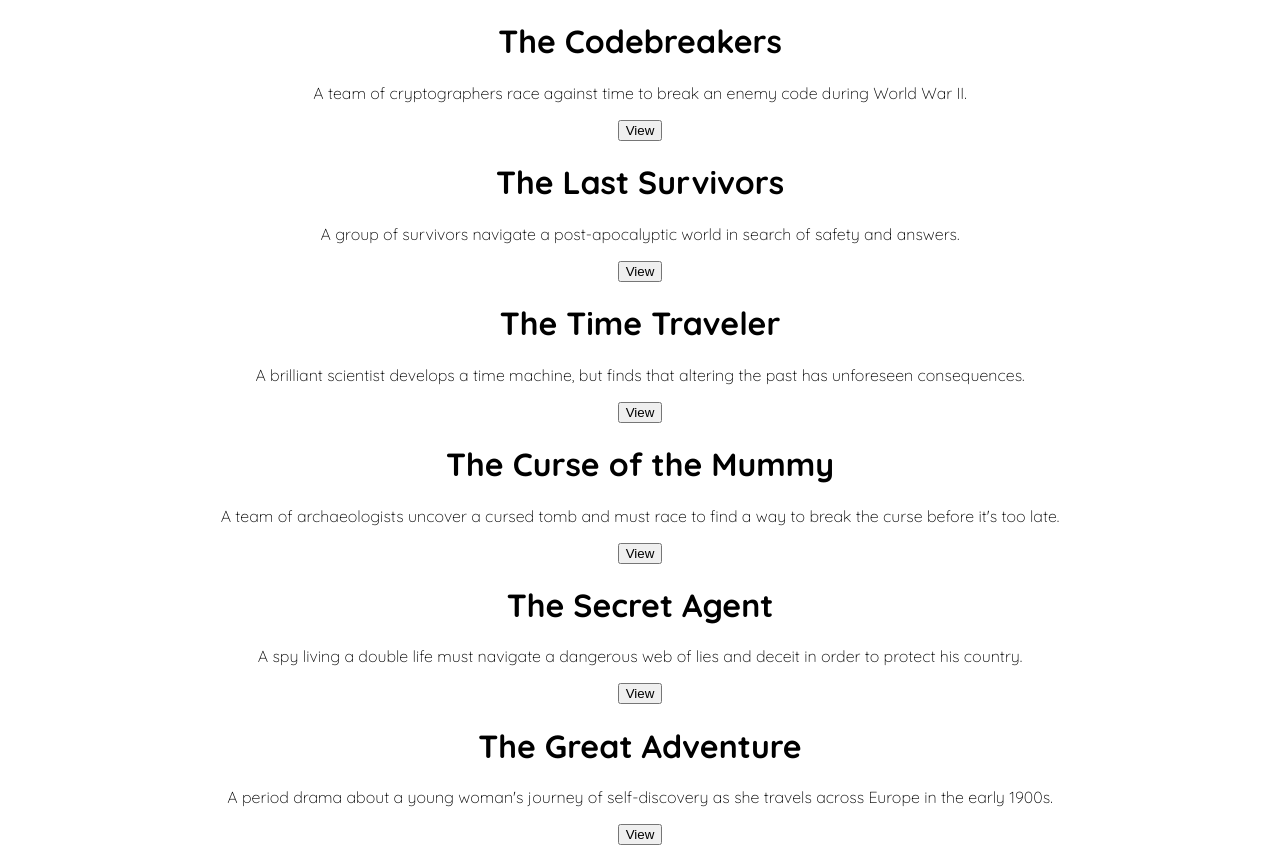
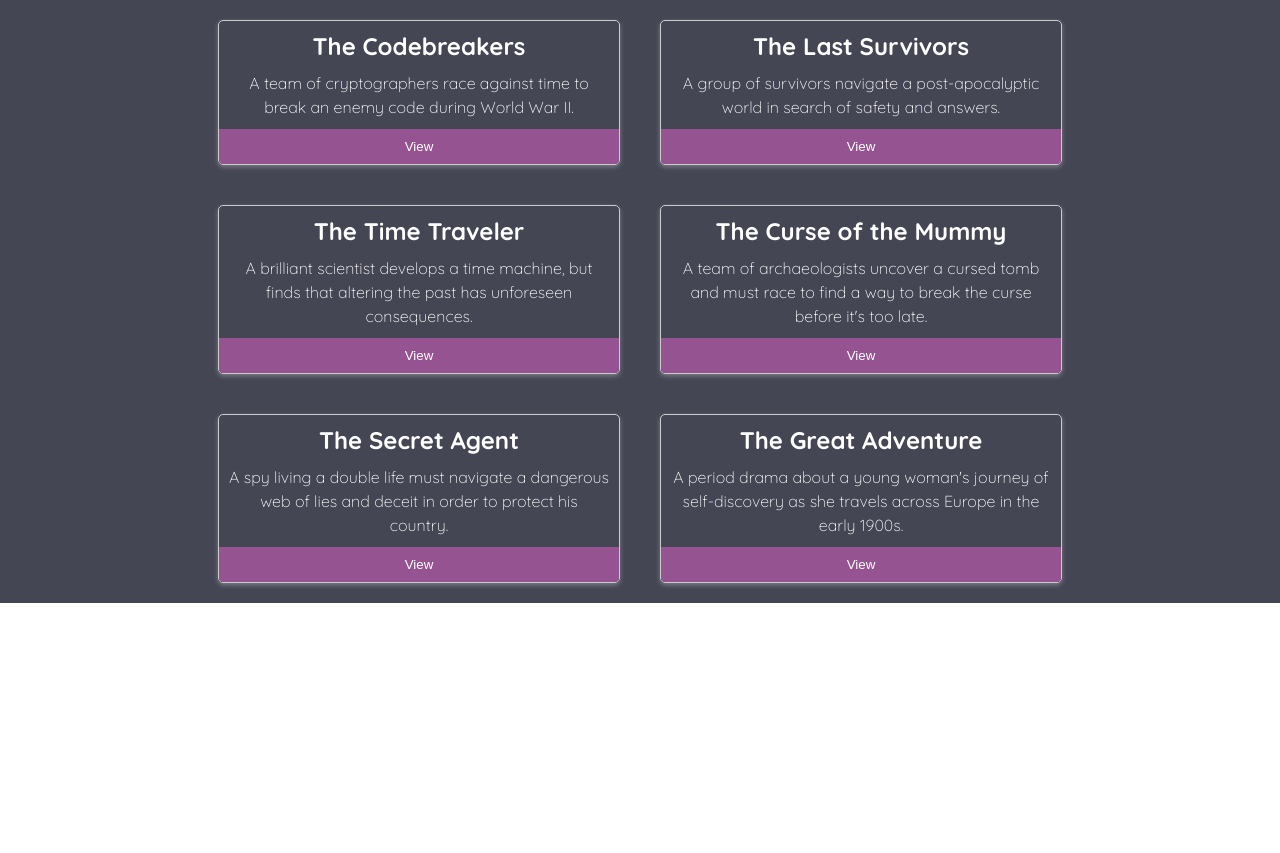
Before and after one commit to RichardBray/react-vite-course, a React (Vite) app: page / in a window 1280 px wide. After the commit the page ends 800 px from the top, so only its background shows below. Built offline with nearby package versions, Linux system fonts and the light colour scheme.

Commit message:
style(App.jsx): change darkMode variable to true style(App.module.css): add flexbox properties to wrapper class feat(Card.jsx): add Card component styles feat(Card.module.css): add Card component styles style(index.css): add global reset styles to all elements

```diff
--- a/src/App.jsx
+++ b/src/App.jsx
@@ -3,7 +3,7 @@ import { videos } from './video-data.js';
 import styles from './App.module.css'
 
 function App() {
-  const darkMode = false;
+  const darkMode = true;
   const darkModeClass = darkMode
     ? styles['dark-mode']
     : styles['light-mode'];
--- a/src/App.module.css
+++ b/src/App.module.css
@@ -1,6 +1,9 @@
 .wrapper {
   color: black;
   text-align: center;
+  display: flex;
+  flex-wrap: wrap;
+  justify-content: center;
 }
 
 .light-mode {
@@ -10,5 +13,5 @@
 
 .dark-mode {
   color: white;
-  background-color: black;
+  background-color: rgba(68,70,84);
 }
--- a/src/components/Card.jsx
+++ b/src/components/Card.jsx
@@ -1,9 +1,11 @@
+import styles from './Card.module.css';
+
 function Card({ video }) {
   return (
-    <div>
-      <h1>{video.title}</h1>
-      <p>{video.description}</p>
-      <button>View</button>
+    <div className={styles.wrapper}>
+      <h1 className={styles.title}>{video.title}</h1>
+      <p className={styles.desc}>{video.description}</p>
+      <button className={styles.view}>View</button>
     </div>
   );
 }
--- /dev/null
+++ b/src/components/Card.module.css
@@ -0,0 +1,39 @@
+.wrapper {
+  margin: 20px;
+  max-width: 400px;
+  border: 1px solid #ccc;
+  border-radius: 5px;
+  overflow: hidden;
+  box-shadow: 0 2px 5px rgba(255, 255, 255, 0.3);
+  transition: box-shadow 0.3s ease-in-out;
+}
+
+.wrapper:hover {
+  box-shadow: 0 2px 10px rgba(255, 255, 255, 0.3);
+}
+
+.title {
+  font-size: 1.5rem;
+  margin: 10px;
+}
+
+.desc {
+  margin: 10px;
+  font-size: 1rem;
+  line-height: 1.5;
+}
+
+.view {
+  width: 100%;
+  padding: 10px;
+  background-color: #955391;
+  color: white;
+  border: none;
+  border-radius: 0 0 3 3;
+  transition: background-color 0.3s ease-in-out;
+}
+
+.view:hover {
+  background-color: #643f61;
+  cursor: pointer;
+}
--- a/src/index.css
+++ b/src/index.css
@@ -1,5 +1,9 @@
 @import url('https://fonts.googleapis.com/css2?family=Quicksand:wght@300;700&display=swap');
 
+* {
+  margin: 0;
+  padding: 0;
+}
 body {
   font-family: 'Quicksand', sans-serif;
 }
```
